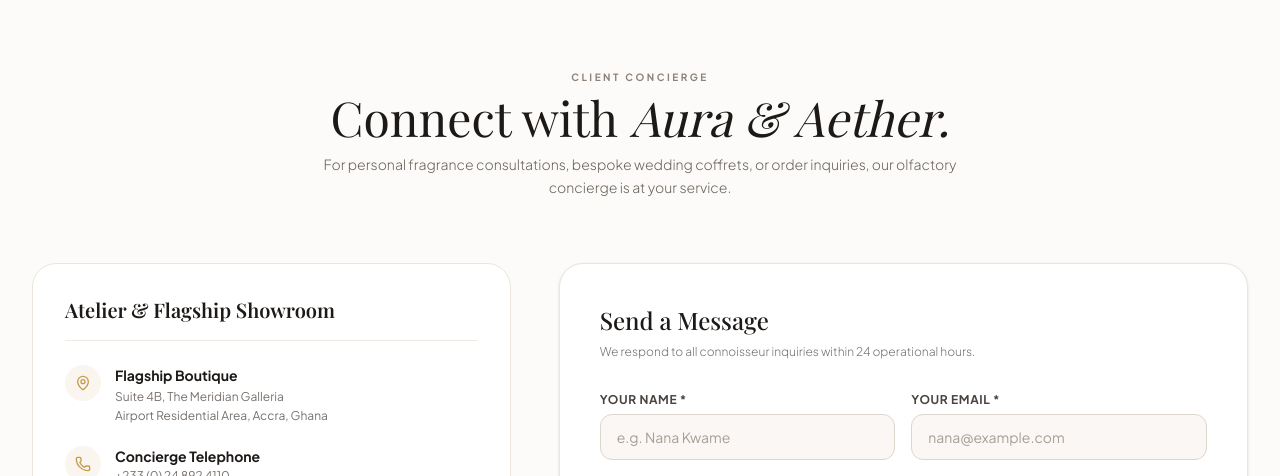
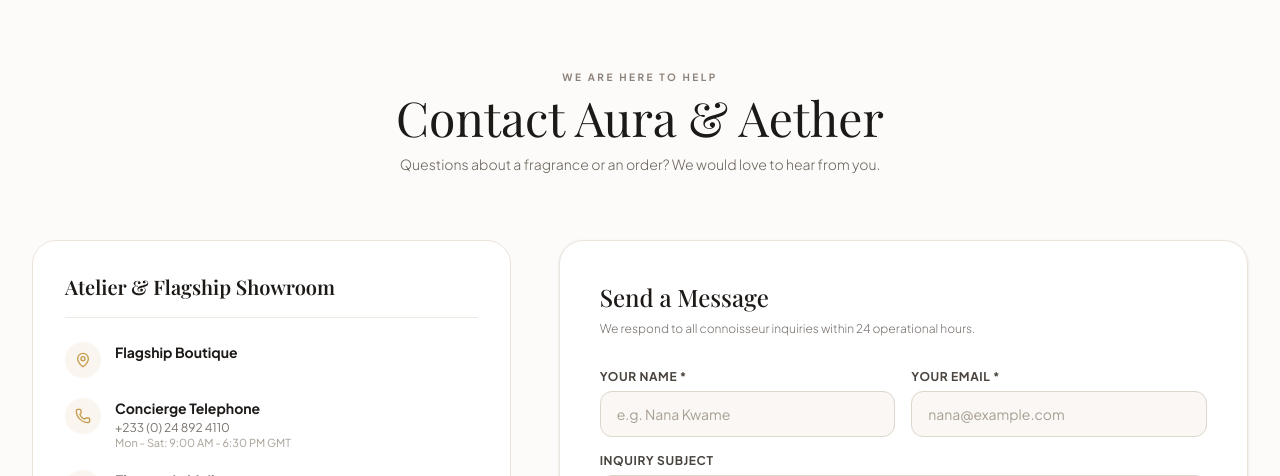
Before and after one commit to agbedor/Aura-Aether, a Next.js app: page /contact in a window 1280 px wide. Shown: the part 134-610 px from the top of the page. Built offline with nearby package versions, Linux system fonts and the light colour scheme; no server answers; the database is empty; a web font is replaced by a local one.

Commit message:
Connect contact page heading and contact details to CMS

```diff
--- a/src/app/contact/page.tsx
+++ b/src/app/contact/page.tsx
@@ -1,9 +1,24 @@
 "use client";
 
-import React, { useState } from "react";
+import React, { useEffect, useState } from "react";
 import { Mail, Phone, MapPin, CheckCircle2, Send, Clock, Sparkles } from "lucide-react";
 
 export default function ContactPage() {
+  const [siteContent, setSiteContent] = useState({
+    contactEyebrow: "WE ARE HERE TO HELP",
+    contactTitle: "Contact Aura & Aether",
+    contactDescription: "Questions about a fragrance or an order? We would love to hear from you.",
+    contactEmail: "{siteContent.contactEmail}",
+    contactPhone: "{siteContent.contactPhone}",
+    contactAddress: "Suite 4B, The Meridian Galleria, Airport Residential Area, Accra, Ghana",
+  });
+
+  useEffect(() => {
+    fetch("/api/site-settings").then((res) => res.ok ? res.json() : null).then((data) => {
+      if (data?.settings) setSiteContent((current) => ({ ...current, ...data.settings }));
+    }).catch(() => undefined);
+  }, []);
+
   const [formData, setFormData] = useState({
     name: "",
     email: "",
@@ -31,14 +46,13 @@ export default function ContactPage() {
         {/* Header */}
         <div className="text-center max-w-2xl mx-auto mb-16">
           <span className="text-[10px] font-bold uppercase tracking-[0.25em] text-[#8C827A] block mb-2">
-            CLIENT CONCIERGE
+            {siteContent.contactEyebrow}
           </span>
           <h1 className="font-serif-luxury text-3xl sm:text-4xl lg:text-5xl font-normal text-[#1C1917]">
-            Connect with <span className="italic font-serif-luxury">Aura &amp; Aether.</span>
+            {siteContent.contactTitle}
           </h1>
           <p className="mt-3 text-sm text-[#6B635B] font-light leading-relaxed">
-            For personal fragrance consultations, bespoke wedding coffrets, or order inquiries,
-            our olfactory concierge is at your service.
+            {siteContent.contactDescription}
           </p>
         </div>
 
@@ -58,9 +72,7 @@ export default function ContactPage() {
                   <div>
                     <h5 className="font-bold text-[#1C1917] text-sm">Flagship Boutique</h5>
                     <p className="mt-0.5 leading-relaxed text-[#78716C]">
-                      Suite 4B, The Meridian Galleria
-                      <br />
-                      Airport Residential Area, Accra, Ghana
+                      {siteContent.contactAddress}
                     </p>
                   </div>
                 </div>
```
